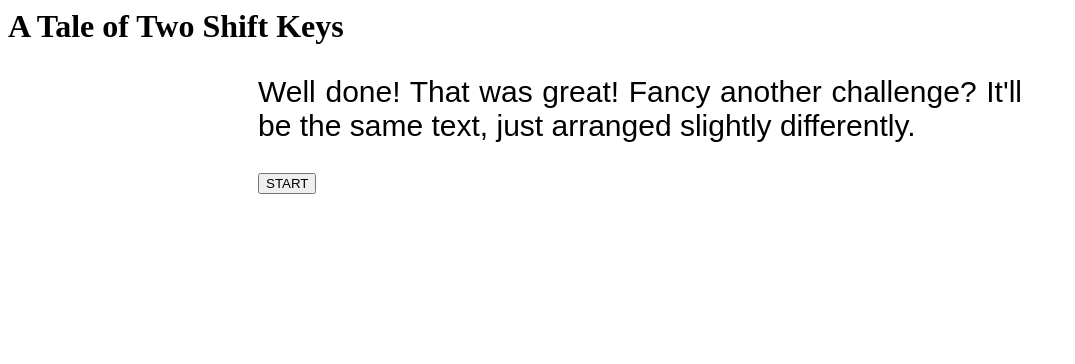
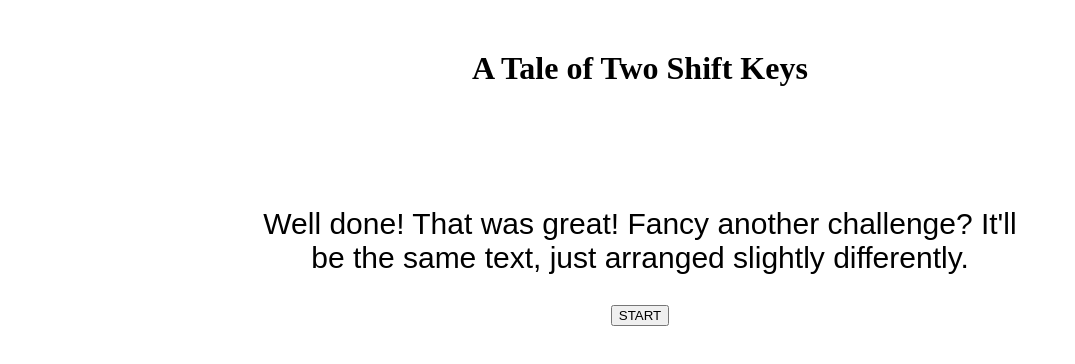
Before and after one commit to joseph-ford10/a-tale-of-two-shift-keys, a plain HTML site: page index.html in a window 1280 px wide. Shown: the whole page, without its empty margins (0-1075 px from the left). Drawn offline with Linux system fonts and the light colour scheme.

Commit message:
Centre other elements

```diff
--- a/styles.css
+++ b/styles.css
@@ -1,7 +1,20 @@
 #myDiv {
   text-align: justify;
+  text-align: center;
   font-size: 30px;
   font-family: Arial, Helvetica, sans-serif;
   margin-left: 250px;
   margin-right: 250px;
 }
+
+#timer {
+  text-align: center;
+  font-weight: bold;
+  height: 50px;
+  padding-top: 10px;
+}
+
+h1{
+  text-align: center;
+  margin-top: 50px;
+}
```
